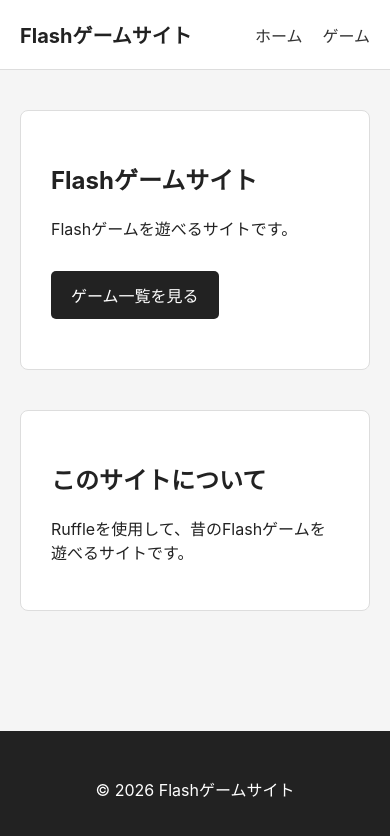
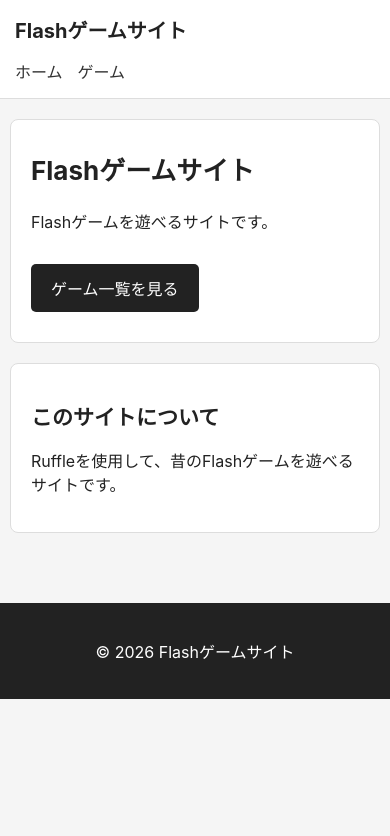
Before and after one commit to EgramJason/ej-web-site, a plain HTML site: page flash-game-site/index.html in a window 390 px wide. Drawn offline with Linux system fonts and the light colour scheme.

Commit message:
Update common.css

```diff
--- a/flash-game-site/assets/css/common.css
+++ b/flash-game-site/assets/css/common.css
@@ -108,3 +108,50 @@ footer {
     color: #fff;
     text-align: center;
 }
+
+
+/* スマートフォン対応 */
+
+@media (max-width: 600px) {
+
+    .site-header {
+        padding: 15px;
+
+        flex-direction: column;
+        align-items: flex-start;
+        gap: 15px;
+    }
+
+    nav {
+        gap: 15px;
+        flex-wrap: wrap;
+    }
+
+    main {
+        padding: 20px 10px;
+    }
+
+    .hero {
+        padding: 30px 20px;
+        margin-bottom: 20px;
+    }
+
+    section {
+        padding: 20px;
+        margin-bottom: 20px;
+    }
+
+    h1 {
+        font-size: 26px;
+    }
+
+    h2 {
+        font-size: 21px;
+    }
+
+    footer {
+        margin-top: 30px;
+        padding: 20px;
+    }
+
+}
```
